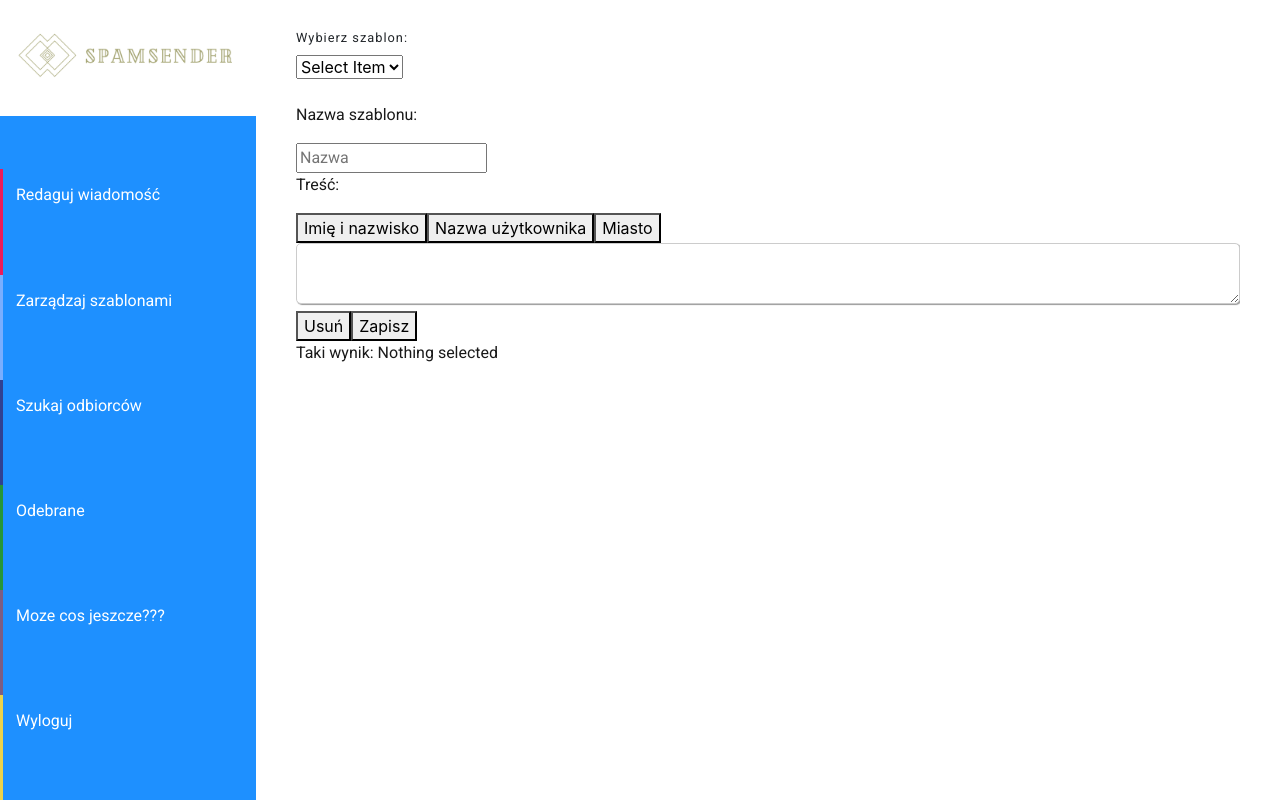
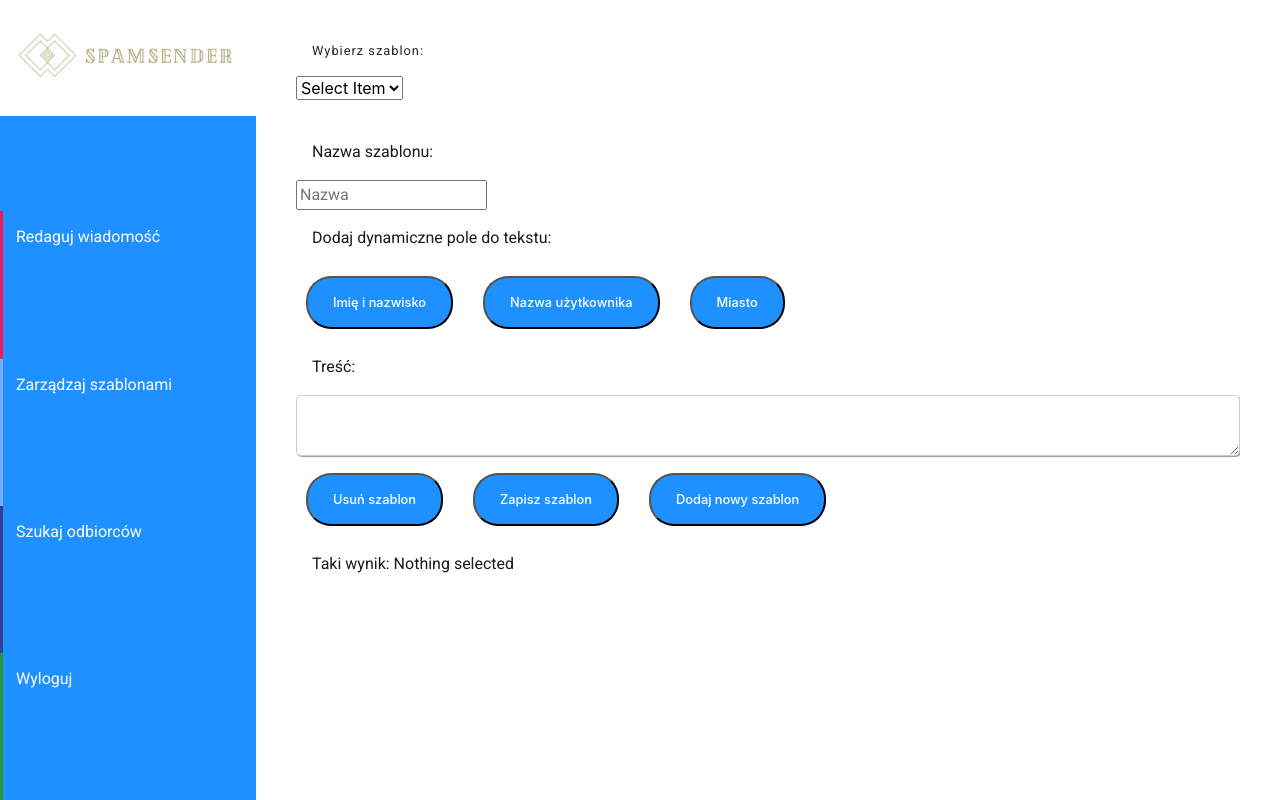
Before and after one commit to ralin1/SpamSender, a React (Create React App) app in the folder frontend/: page /main/CreateMessage in a window 1280 px wide. Built offline with nearby package versions, Linux system fonts and the light colour scheme.

Commit message:
Major changes, pull it.

```diff
--- a/frontend/src/App.css
+++ b/frontend/src/App.css
@@ -112,7 +112,8 @@
   color: white;
   outline: none;
   border-radius: 25px;
-  padding: 15px 70px;
+  margin: 10px;
+  padding: 15px 25px;
   font-size: .8em;
   font-weight: 500;
 }
@@ -156,3 +157,7 @@
 .tag {
   width: 50%;
 }
+
+.margin {
+  margin: 16px;
+}
--- a/frontend/src/pages/ChooseMessage.js
+++ b/frontend/src/pages/ChooseMessage.js
@@ -10,7 +10,7 @@ import DynamicSelect from '../js/DynamicSelect';
 //Pobieranie zapisanych szablonów z firebase
 const url = 'http://127.0.0.1:8000/get_template/';
 
-const arrayOfData = [
+var arrayOfData = [
     {
         id: 'Tylko testuje mozliwosci listy',
         name: 'Jerry'
@@ -49,7 +49,7 @@ class ChooseMessage extends Component {
                 Accept: 'application/json'
             }
         }).then(response => response.json())
-            .then(json => console.log(json));
+            .then(json => arrayOfData.push({id: 'Tylko testuje mozliwosci listy', name: json[1]}));
         //     .then(function (response) {
         //     console.log(response.json());
         //     if (response.status === 200) {
@@ -81,23 +81,23 @@ class ChooseMessage extends Component {
         return (
             <body className="textForm">
             <div>
-                <label>TAG:</label>
+                <label className="margin">TAG:</label>
             </div>
             <div>
                 <input className="tag" placeholder="Wpisz tag"/>
             </div>
             <div>
-                <label for="text">Wybierz szablon:</label>
+                <label className="margin" for="text">Wybierz szablon:</label>
             </div>
             <DynamicSelect arrayOfData={arrayOfData} onSelectChange={this.handleSelectChange}/> <br/><br/>
 
             {/*<div>*/}
             {/*    <textarea id="text" name="text">Text</textarea>*/}
             {/*</div>*/}
-            <button className="button" for="text" onClickCapture={this.onClick}>Wyślij</button>
+            <button className="FormField__Button mr-20" for="text" onClickCapture={this.onClick}>Wyślij</button>
 
 
-            <div>
+            <div className="margin">
                 Taki wynik: {this.state.selectedValue}
             </div>
             </body>
--- a/frontend/src/pages/CreateMessage.js
+++ b/frontend/src/pages/CreateMessage.js
@@ -44,7 +44,7 @@ class CreateMessage extends Component {
     }
 
     onClick(e) {
-       fetch(url, {
+        fetch(url, {
             method: 'POST',
             mode: 'cors',
             body: JSON.stringify(this.state),
@@ -55,14 +55,11 @@ class CreateMessage extends Component {
             console.log(response.status);
             if (response.status === 200) {
                 alert("Szablon został zapisany");
-            }
-            else if (response.status === 204) {
+            } else if (response.status === 204) {
                 alert("Nazwa i treść są wymagane");
-            }
-            else if  (response.status === 205) {
+            } else if (response.status === 205) {
                 alert("Szablon o takiej nazwie już istnieje");
-            }
-            else alert("Błąd");
+            } else alert("Błąd");
         });
         e.preventDefault();
     }
@@ -88,24 +85,26 @@ class CreateMessage extends Component {
             <body className="text_form">
 
             <div>
-                <label htmlFor="text">Wybierz szablon:</label>
+                <label htmlFor="text" className="margin">Wybierz szablon:</label>
             </div>
             <DynamicSelect arrayOfData={arrayOfData} onSelectChange={this.handleSelectChange}/>
             <br/><br/>
-            <p>Nazwa szablonu:</p>
+            <p className="margin">Nazwa szablonu:</p>
             <div>
                 <input placeholder="Nazwa" name="name" value={this.state.name} onChange={this.handleChange}/>
             </div>
-            <p>Treść:</p>
-            <button name="name">Imię i nazwisko</button>
-            <button name="username">Nazwa użytkownika</button>
-            <button name="city">Miasto</button>
+            <p className="margin">Dodaj dynamiczne pole do tekstu:</p>
+            <button className="FormField__Button mr-20" name="name">Imię i nazwisko</button>
+            <button className="FormField__Button mr-20" name="username">Nazwa użytkownika</button>
+            <button className="FormField__Button mr-20" name="city">Miasto</button>
+            <p className="margin">Treść:</p>
             <div>
                 <textarea id="text" name="text" value={this.state.text} onChange={this.handleChange}/>
             </div>
-            <button name="edit">Usuń</button>
-            <button onClickCapture={this.onClick}>Zapisz</button>
-            <p>
+            <button className="FormField__Button mr-20" name="edit">Usuń szablon</button>
+            <button className="FormField__Button mr-20" onClickCapture={this.onClick}>Zapisz szablon</button>
+            <button className="FormField__Button mr-20" name="edit">Dodaj nowy szablon</button>
+            <p className="margin">
                 Taki wynik: {this.state.selectedValue}
             </p>
             </body>
--- a/frontend/src/pages/FindContacts.js
+++ b/frontend/src/pages/FindContacts.js
@@ -1,5 +1,5 @@
 import React, {Component} from 'react';
-import { browserHistory } from "react-router";
+import {browserHistory} from "react-router";
 import {Link, NavLink} from 'react-router-dom';
 import Logo from "../logo1.png";
 
@@ -19,7 +19,7 @@ class FindContacts extends Component {
     }
 
     onClick(e) {
-       fetch(url, {
+        fetch(url, {
             method: 'POST',
             mode: 'cors',
             body: JSON.stringify(this.state),
@@ -30,11 +30,9 @@ class FindContacts extends Component {
             console.log(response.status);
             if (response.status === 200) {
                 alert("Wynik");
-            }
-            else if  (response.status === 205) {
+            } else if (response.status === 205) {
                 alert("Tag jest pusty");
-            }
-            else alert("Błąd");
+            } else alert("Błąd");
         });
         e.preventDefault();
     }
@@ -52,9 +50,11 @@ class FindContacts extends Component {
     render() {
         return (
             <div>
-                <label>Tag</label>
+                <p className="margin">Wpisz tag w celu znalezienia liczby odbiorców</p>
                 <input placeholder="Wpisz tag" name="tag" value={this.state.tag} onChange={this.handleChange}/>
-                <button onClickCapture={this.onClick}>Szukaj Kontakty</button>
+                <div>
+                    <button className="FormField__Button mr-20" onClickCapture={this.onClick}>Szukaj Kontaktów</button>
+                </div>
             </div>
         );
     }
--- a/frontend/src/pages/MainScreen.js
+++ b/frontend/src/pages/MainScreen.js
@@ -70,13 +70,13 @@ class MainScreen extends Component {
                         <li>
                             <NavLink to={"/main/FindContacts"}>Szukaj odbiorców</NavLink>
                         </li>
-                        <li>
-                            <NavLink to={"/main/GetMails"}>Odebrane</NavLink>
-                        </li>
-                        <li>
-                            {this.renderRedirect()}
-                            <NavLink to={"/main/HelpPage"}>Moze cos jeszcze???</NavLink>
-                        </li>
+                        {/*<li>*/}
+                        {/*    <NavLink to={"/main/GetMails"}>Odebrane</NavLink>*/}
+                        {/*</li>*/}
+                        {/*<li>*/}
+                        {/*    {this.renderRedirect()}*/}
+                        {/*    <NavLink to={"/main/HelpPage"}>Moze cos jeszcze???</NavLink>*/}
+                        {/*</li>*/}
                         <li>
                             <a onClick={this.setRedirect}>Wyloguj</a>
                         </li>
```
Also changed, not shown: 2 other files (tests, documents, lock files or other folders).
